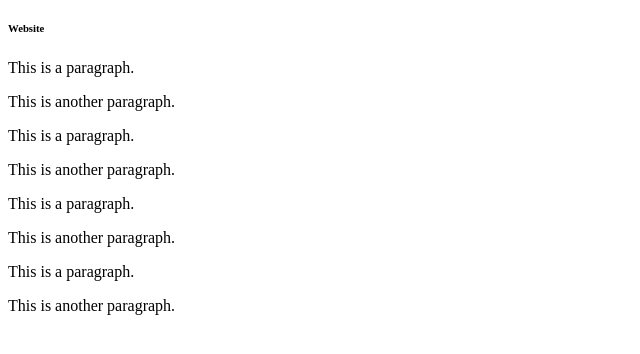
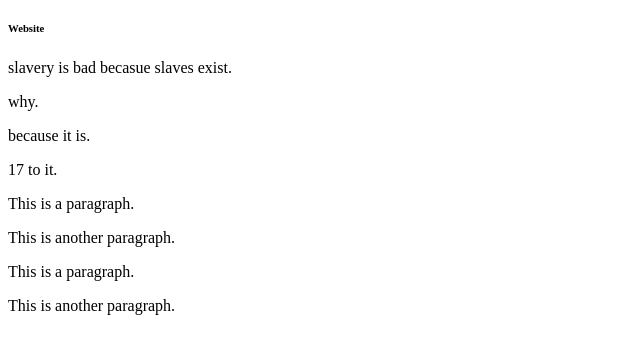
Before and after one commit to Taiwhakaea/year-11-portfolio, a plain HTML site: page index.html in a window 1280 px wide. Shown: the part 356-710 px from the top of the page, without its empty margins (0-640 px from the left). Drawn offline with Linux system fonts and the light colour scheme.

Commit message:
another one

```diff
--- a/index.html
+++ b/index.html
@@ -34,10 +34,10 @@
 <h1>Biggest text</h1>
 
 <h6>Website</h6>
-<p>This is a paragraph.</p>
-<p>This is another paragraph.</p>
-<p>This is a paragraph.</p>
-<p>This is another paragraph.</p>
+<p>slavery is bad becasue slaves exist.</p>
+<p>why.</p>
+<p>because it is.</p>
+<p>17 to it.</p>
 <p>This is a paragraph.</p>
 <p>This is another paragraph.</p>
 <p>This is a paragraph.</p>
```
